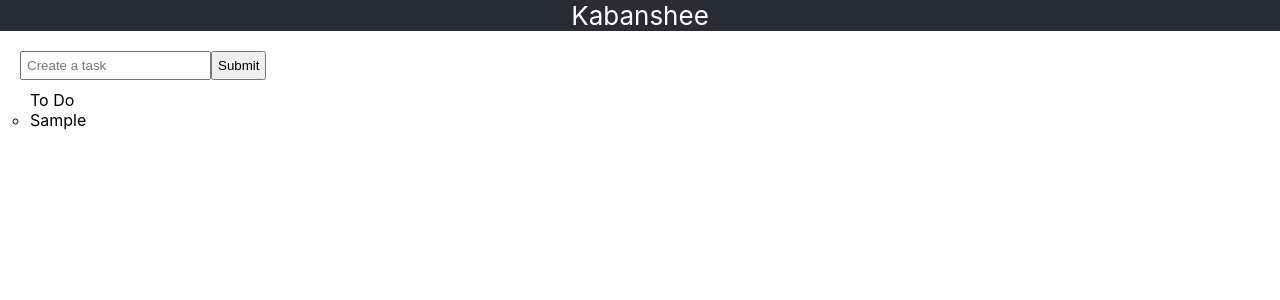
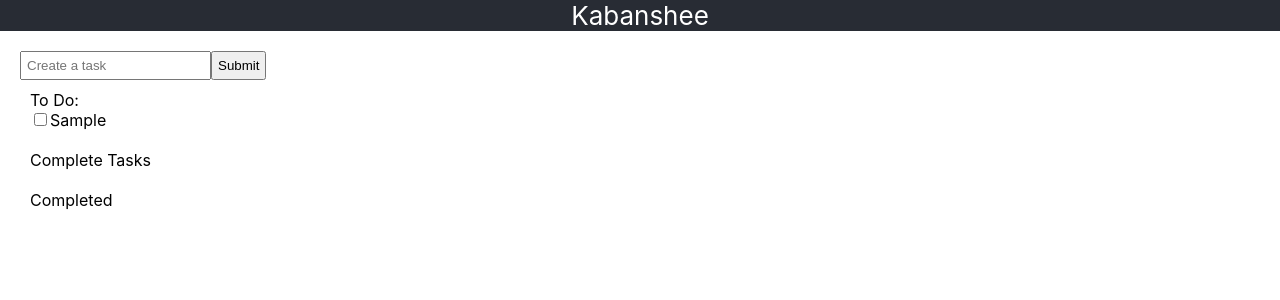
Before and after one commit to aprilkrg/kaban-board, a React (Create React App) app in the folder kabanshee/: page / in a window 1280 px wide. Both pictures are taken after typing "Sample" into the empty fields and a click on the input "Submit". Shown: the top 300 px of the page. Built offline with nearby package versions, Linux system fonts and the light colour scheme; the HTML template or start-up script is replaced by a standard one.

Commit message:
ShowText handleCheckbox adds checked item to list of completed. Does not remove from original list yet.

```diff
--- a/kabanshee/public/index.html
+++ b/kabanshee/public/index.html
@@ -9,6 +9,7 @@
       name="description"
       content="Web site created using create-react-app"
     />
+
     <link rel="apple-touch-icon" href="%PUBLIC_URL%/logo192.png" />
     <!--
       manifest.json provides metadata used when your web app is installed on a
--- a/kabanshee/src/App.css
+++ b/kabanshee/src/App.css
@@ -35,7 +35,7 @@ input {
 }
 
 ul {
-  list-style-type: circle;
+  list-style-type: none;
   margin: 5px;
   padding: 5px;
 }
--- a/kabanshee/src/ShowText/ShowText.js
+++ b/kabanshee/src/ShowText/ShowText.js
@@ -4,20 +4,53 @@ class ShowText extends React.Component {
     constructor(props) {
         super(props);
         this.state = {
-            taskItems: []
+            checkedItems: []
         };
+        this.handleCheckBox = this.handleCheckBox.bind(this);
+    }
+
+    handleCheckBox(event) {
+        // console.log(event.target.id[event.target.id.length-1], 'event id')
+        // console.log(index, 'index of checked item')
+        // console.log(this.state.checkedItems, 'checked items')
+        // console.log(this.props, 'props <<<')
+        // console.log(this.props.tasks, 'all tasks <<')
+        // console.log(this.props.tasks[index], '1 task <<')
+
+        const index = event.target.id[event.target.id.length-1];
+        const checkedTask = this.props.tasks[index]
+        this.state.checkedItems.push(checkedTask)
+        this.setState({ checkedItems: this.state.checkedItems })
+
     }
     render() {
         return (
+            <>
             <header className="ShowText-header">
-                <ul>To Do
-                    {this.props.tasks.map( task => (
-                        <li key={task}>
+                <ul>{this.props.title}
+                    {this.props.tasks.map( (task, index) => (
+                        <li key={task + index} id={task + index}>
+                            <input onClick={this.handleCheckBox} type="checkbox" id={task + index} defaultChecked={false}>
+                            </input>
                             {task}
                         </li>
                     ))}
                 </ul>
+                {/* <ShowText title="COMPLETE:" tasks={this.state.checkedItems} /> */}
             </header>
+            <header className="Completed-header">
+                <ul>Complete Tasks
+                    {this.state.checkedItems.map( (task, index) => (
+                        <li key={task + index} id={task + index}>
+                            <input disabled={true} type="checkbox" id={task + index} defaultChecked={true}>
+                            </input>
+                            {task}
+                        </li>
+                    ) )}
+                </ul>
+            </header>
+
+            </>
         )
     }
 }
--- a/kabanshee/src/TakeText/TakeText.js
+++ b/kabanshee/src/TakeText/TakeText.js
@@ -31,7 +31,11 @@ class TakeText extends React.Component {
                     </input>
                     <input type="submit" value="Submit" ></input>
                 </form>
-                <ShowText tasks={this.state.submittedText}/>
+                <ShowText title="To Do:" tasks={this.state.submittedText}/>
+                {/* <ShowText title="Complete:" tasks={[]} /> */}
+                <ul id="Completed-header">
+                Completed
+                </ul>
             </header>
         );
     }
```
Also changed, not shown: 1 other file (tests, documents, lock files or other folders).
